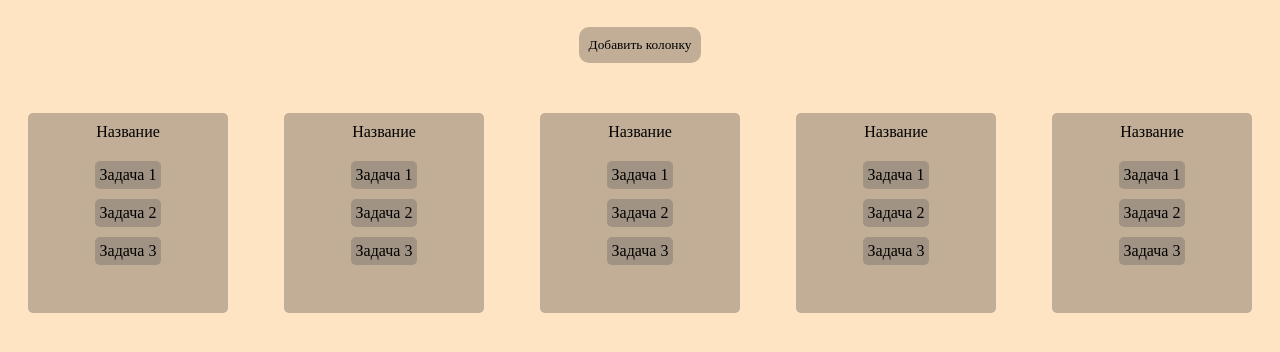
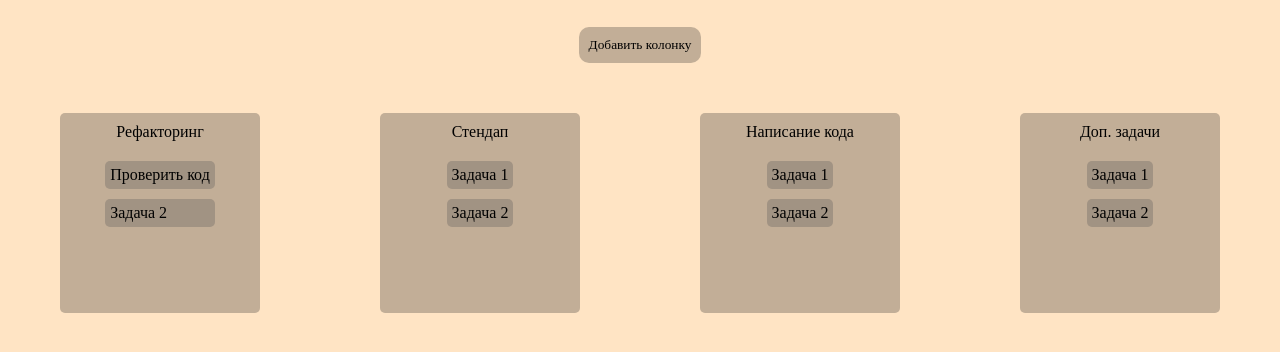
Before and after one commit to BymBu/kanban-native, a plain HTML site: page index.html in a window 1280 px wide. Shown: the part 34-386 px from the top of the page. Drawn offline with Linux system fonts and the light colour scheme.

Commit message:
feat: базовый рендеринг из state состояния

```diff
--- a/index.html
+++ b/index.html
@@ -61,4 +61,6 @@
       </section>
     </main>
   </body>
+
+  <script type="module" src="js/main.js"></script>
 </html>
--- a/js/main.js
+++ b/js/main.js
@@ -0,0 +1,3 @@
+import { renderBoard } from "./renderBoard.js";
+
+renderBoard();
--- /dev/null
+++ b/js/renderBoard.js
@@ -0,0 +1,30 @@
+import { AppState } from "./state.js";
+
+export function renderBoard() {
+  const Board = document.querySelector(".column-list");
+  Board.innerHTML = "";
+
+  AppState.columns.forEach((column) => {
+    console.log(column);
+
+    const columnList = document.createElement("div");
+    columnList.className = "column-list__column";
+
+    const title = document.createElement("div");
+    title.textContent = column.title;
+    title.className = "column__header";
+    columnList.appendChild(title);
+
+    const taskContainer = document.createElement("div");
+    taskContainer.className = "column__tasks";
+    column.tasks.forEach((task) => {
+      const taskEl = document.createElement("div");
+      taskEl.className = "column__task";
+      taskEl.textContent = task.title;
+      taskContainer.appendChild(taskEl);
+    });
+
+    columnList.appendChild(taskContainer);
+    Board.appendChild(columnList);
+  });
+}
--- /dev/null
+++ b/js/state.js
@@ -0,0 +1,36 @@
+export const AppState = {
+  columns: [
+    {
+      id: "col-1",
+      title: "Рефакторинг",
+      tasks: [
+        { id: "task-1", title: "Проверить код" },
+        { id: "task-2", title: "Задача 2" },
+      ],
+    },
+    {
+      id: "col-2",
+      title: "Стендап",
+      tasks: [
+        { id: "task-3", title: "Задача 1" },
+        { id: "task-4", title: "Задача 2" },
+      ],
+    },
+     {
+      id: "col-3",
+      title: "Написание кода",
+      tasks: [
+        { id: "task-3", title: "Задача 1" },
+        { id: "task-4", title: "Задача 2" },
+      ],
+    },
+     {
+      id: "col-4",
+      title: "Доп. задачи",
+      tasks: [
+        { id: "task-3", title: "Задача 1" },
+        { id: "task-4", title: "Задача 2" },
+      ],
+    },
+  ],
+};
```
